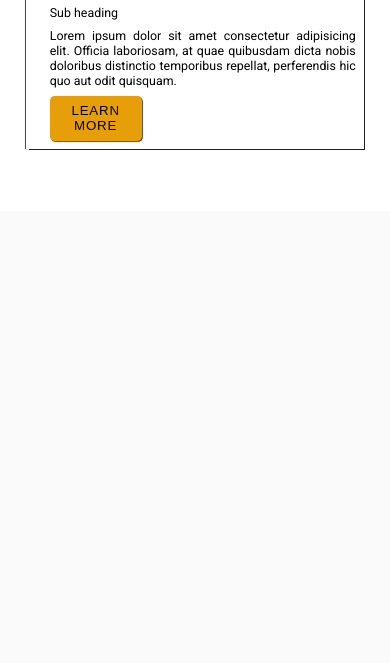
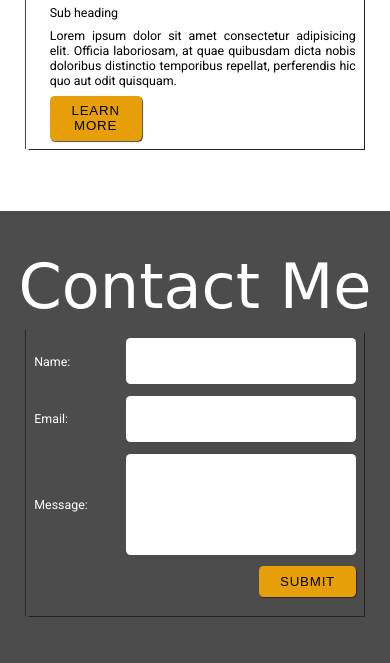
Before and after one commit to CalderonVasquez/Udemy_Blog, a plain HTML site: page index.html in a window 390 px wide. Shown: the part 4757-5420 px from the top of the page. Before the commit the page ends 4968 px from the top, so only its background shows below. Drawn offline with Linux system fonts and the light colour scheme; a web font is replaced by a local one.

Commit message:
add contact form add responsiveness

```diff
--- a/index.html
+++ b/index.html
@@ -154,7 +154,43 @@
     <!-- blog-posts section ends here -->
 
     <!-- contact section starts here -->
-
+   <section id="blog__contact" class="section-center">
+    <h2 class="section-heading text-white">Contact Me</h2>
+    <form action=" " id="blog-contact__form" class="text-white">
+        <div class="form-group">
+            <label for="name">Name:</label>
+            <input
+                type="text"
+                id="name"
+                name="name"
+                required aria-label="Enter your full name"
+                aria-required="true"
+            >
+        </div>
+        <div class="form-group">
+            <label for="email">Email:</label>
+            <input
+                type="text"
+                id="email"
+                name="email"
+                required aria-label="Enter your email address"
+                aria-required="true"
+              >
+        </div>
+        <div class="form-group">
+            <label for="message">Message:</label>
+            <textarea
+                id="message"
+                name="message"
+                required aria-label="Enter your message"
+                aria-required="true">
+            </textarea>
+        </div>
+        <div class="form-group form-btn-field">
+            <button type="submit" class="contact__btn btn">Submit</button>
+        </div>
+    </form>
+   </section>
     <!-- contact section ends here -->
 </main>
     <!-- Main ends here -->
--- a/style.css
+++ b/style.css
@@ -232,7 +232,46 @@ header {
 /* blog-posts section ends here */
 
 /* contact section starts here */
-
+#blog__contact {
+  background-color: #4c4c4c;
+  min-height: 90vh;
+}
+#blog-contact__form {
+  padding: 1rem;
+   box-shadow: 0.1rem 0.1rem 0.1rem #222, -0.1rem 0 0.1rem #222;
+   margin: 1rem;
+   display: flex;
+   flex-direction: column;
+}
+.form-group {
+  margin-bottom: 1.5rem;
+  display: flex;
+  justify-content: center;
+  align-items: center;
+}
+.form-group label {
+  font-size: 1.6rem;
+  flex: 0.3;
+}
+input, textarea{
+  flex: 0.7;
+  width: 40rem;
+  font-size: 1.6;
+  padding: 2rem 1rem;
+  border: none;
+  border-radius: 0.6rem;
+}
+textarea {
+  resize: none;
+  height: 12vh;
+}
+.form-btn-field {
+  display: flex;
+  justify-content: flex-end;
+}
+.contact__btn {
+  width: 30%;
+}
 /* contact section ends here */
 
 /* footer starts here */
@@ -279,6 +318,9 @@ header {
     margin-bottom: 3rem;
     width: 80%
   }
+  #blog__contact {
+    min-height: auto;
+  }
 }
 @media (max-width: 600px){
   html {
@@ -310,5 +352,8 @@ header {
   .blog-post__container {
     width: 90%
   }
+  #blog-contact__form {
+    width: 90%;
+  }
 }
 /* Responsive ends here */
```
